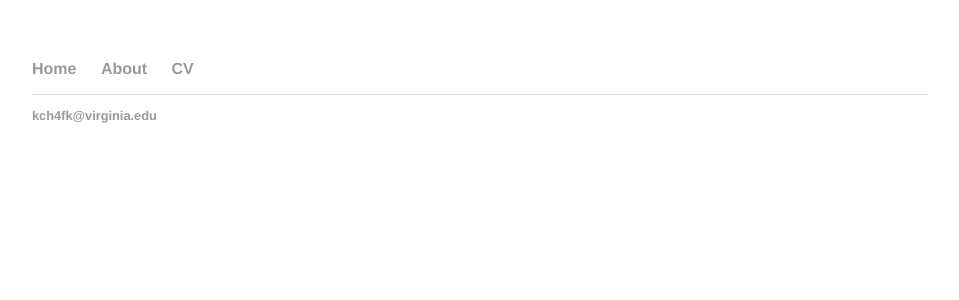
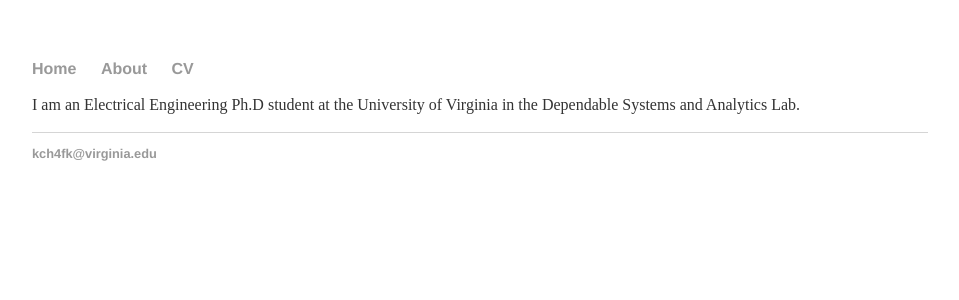
Before and after one commit to kch4fk/kch4fk.github.io, a Jekyll site: the page built from about/index.html, in a window 1280 px wide. Shown: the top 300 px of the page, without its empty margins (160-1119 px from the left). Built offline with Jekyll 4.4.1, drawn with Linux system fonts in a browser that asks for light colours.

Commit message:
Update index.html

```diff
--- a/about/index.html
+++ b/about/index.html
@@ -2,3 +2,8 @@
 layout: default
 title: "About"
 ---
+<div class="blurb">
+	<!--<h2>Biography</h2>-->
+	<p>I am an Electrical Engineering Ph.D student at the University of Virginia in the Dependable Systems and Analytics Lab.</p>
+	<!--<p>Text <em>emphasis</em> Text <a href="/about">Read more</a></p>-->
+</div><!-- /.blurb -->
```
